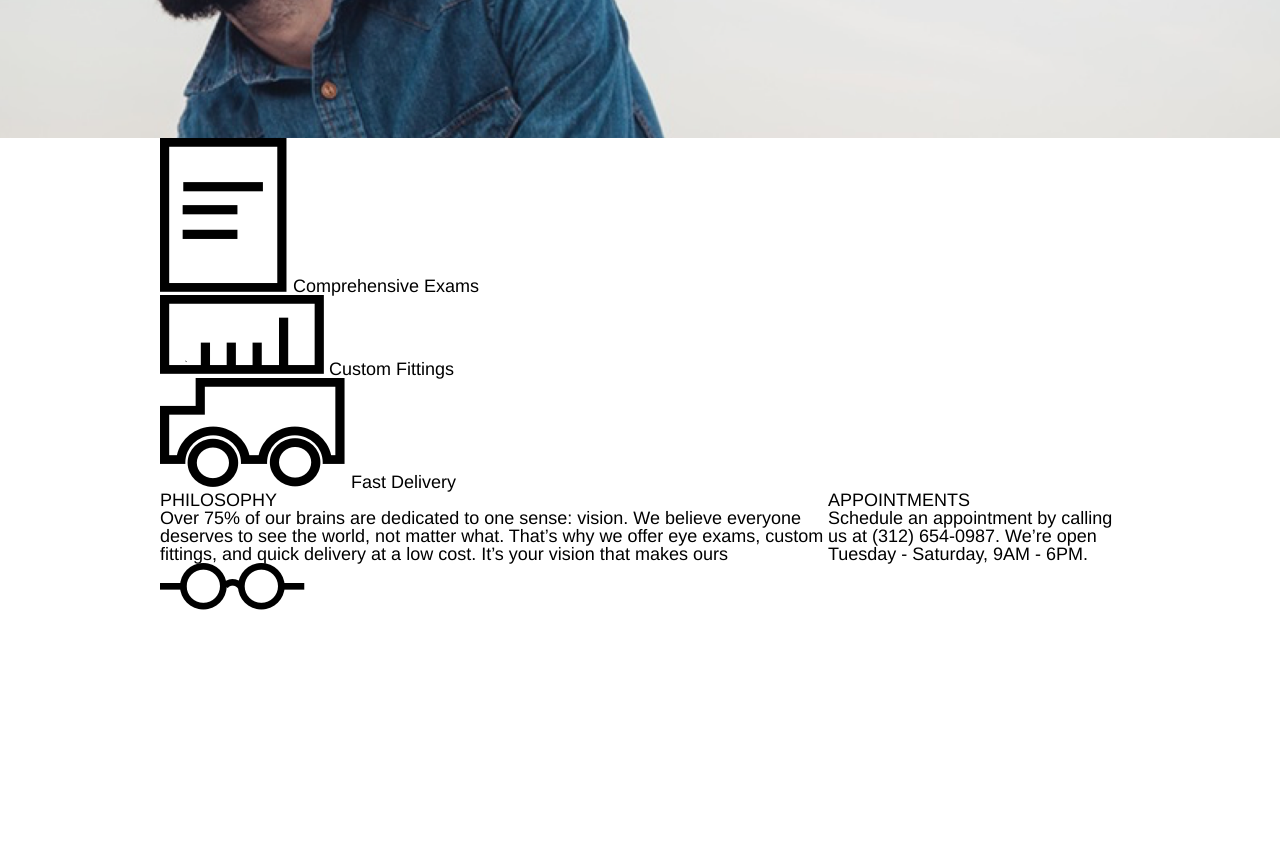
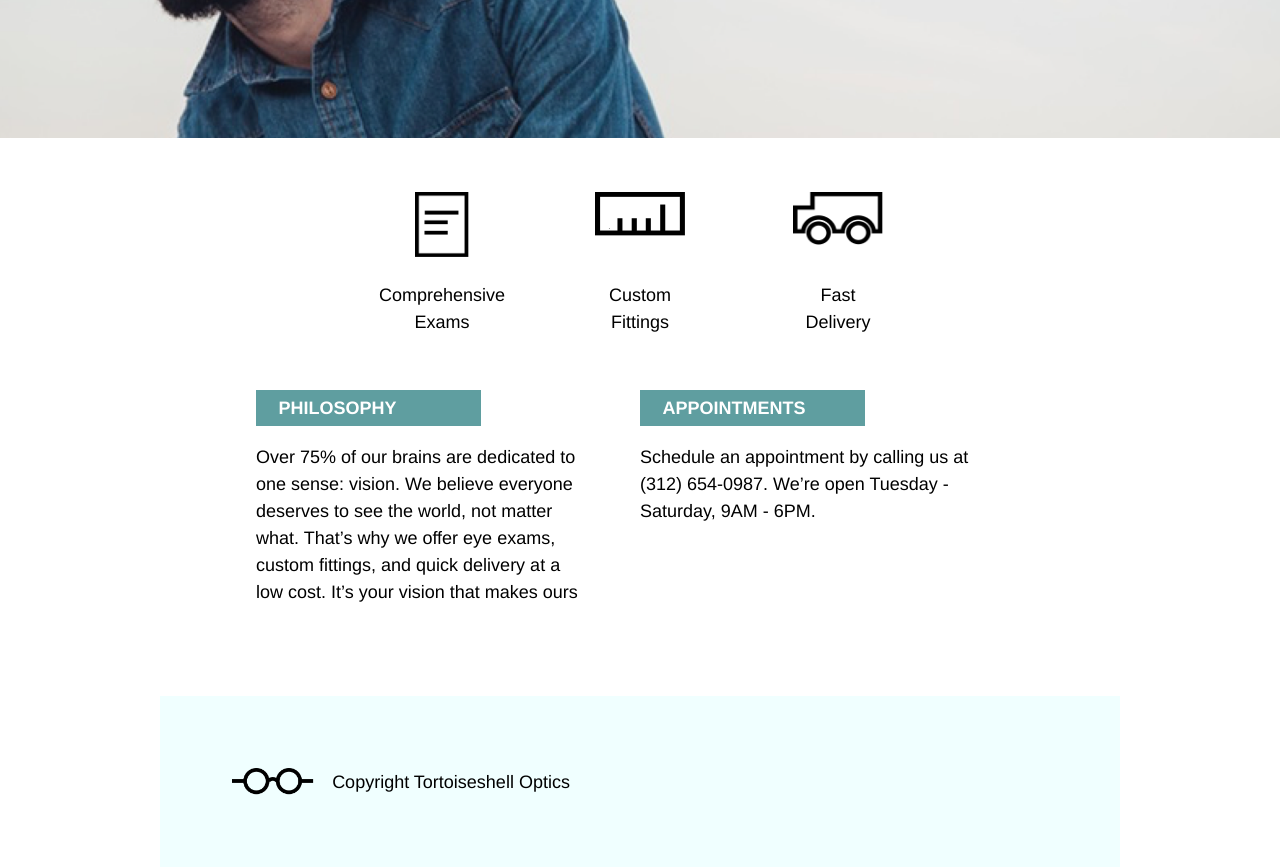
Before and after one commit to Feryquitous/tortoiseShell, a plain HTML site: page index.html in a window 1280 px wide. Shown: the part 420-1287 px from the top of the page. Before the commit the page ends 1034 px from the top, so only its background shows below. Drawn offline with Linux system fonts and the light colour scheme.

Commit message:
Almost desktop

```diff
--- a/index.html
+++ b/index.html
@@ -36,11 +36,10 @@
         </div>
     </div>
 
-    <div class="lower">
     <div class="container">
         <div class="products">
             <div class="product">
-                    <img src="resources\paper-icon.png" />
+                <img id="exams-img" src="resources\paper-icon.png" />
                 <span>Comprehensive Exams</span>
             </div>
             <div class="product">
@@ -55,24 +54,26 @@
     </div>
 
     <div class="container">
+        <div class="contacts">
             <div class="contact">
-                <h3>PHILOSOPHY</h3>
+                <div class="contact-title">PHILOSOPHY</div>
                 <p>Over 75% of our brains are dedicated to one sense: vision. We believe everyone deserves to see the world,
                     not matter what. That’s why we offer eye exams, custom fittings, and quick delivery at a low cost. It’s
                     your vision that makes ours</p>
             </div>
 
             <div class="contact">
-                <h3>APPOINTMENTS</h3>
+                <div class="contact-title">APPOINTMENTS</div>
                 <p>Schedule an appointment by calling us at (312) 654-0987. We’re open Tuesday - Saturday, 9AM - 6PM.</p>
+            </div>
         </div>
     </div>
 
     <div class="container">
         <footer>
             <img src="resources\logo-black.png" />
+            <span>Copyright Tortoiseshell Optics</span>
         </footer>
-        </div>
     </div>
 </body>
 
--- a/resources/css/style.css
+++ b/resources/css/style.css
@@ -1,6 +1,6 @@
 html {
     font-size: 18px;
-    line-height: 1.4;
+    line-height: 140%;
     font-family: Helvetica;
 }
 
@@ -71,3 +71,69 @@ header .container {
     display: flex;
     justify-content: flex-end;
 }
+
+.products {
+    margin: 3rem auto 0 auto;
+    display: flex;
+    justify-content: center;
+}
+
+.product {
+    display: inline-flex;
+    height: 8rem;
+    flex-direction: column;
+    width: 5rem;
+    align-items: center;
+    align-content: center;
+    justify-content: space-between;
+    margin: 0 3rem 0 3rem;
+    text-align: center;
+    line-height: 150%;
+}
+
+.product img {
+    width: 5rem;
+}
+
+#exams-img {
+    width: 3rem;
+}
+
+.contacts {
+    display: flex;
+    justify-content: center;
+    margin: 3rem auto 0 auto;
+}
+
+.contact-title {
+    width: 10rem;
+    background-color: cadetblue;
+    font-weight: bold;
+    font-size: 1rem;
+    padding: 0.5rem 1.25rem;
+    margin-bottom: 1rem;
+    color: white;
+}
+
+.contact {
+    width: 35%;
+    margin-right: 5%;
+}
+
+.contact p {
+    line-height: 1.5;
+    margin-bottom: 5rem;
+}
+
+footer {
+    width: 100%;
+    display: flex;
+    background-color: azure;
+    padding: 4rem;
+    align-items: center;
+}
+
+footer img {
+    height: 1.5rem;
+    margin-right: 1rem;
+}
```
Lines whose indentation alone changed are shown as unchanged.
